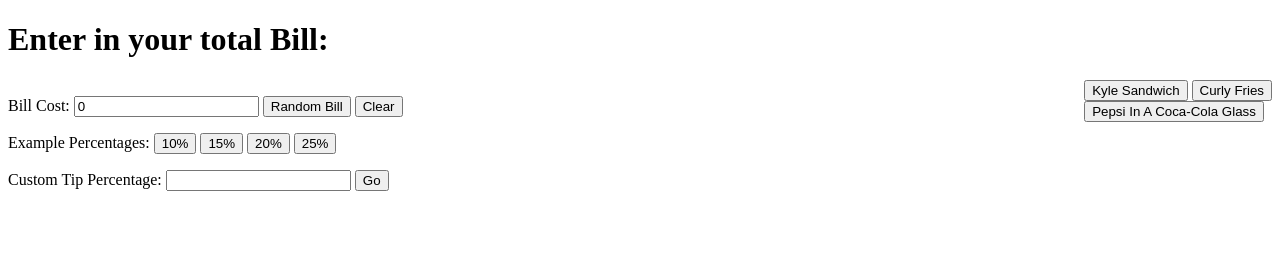
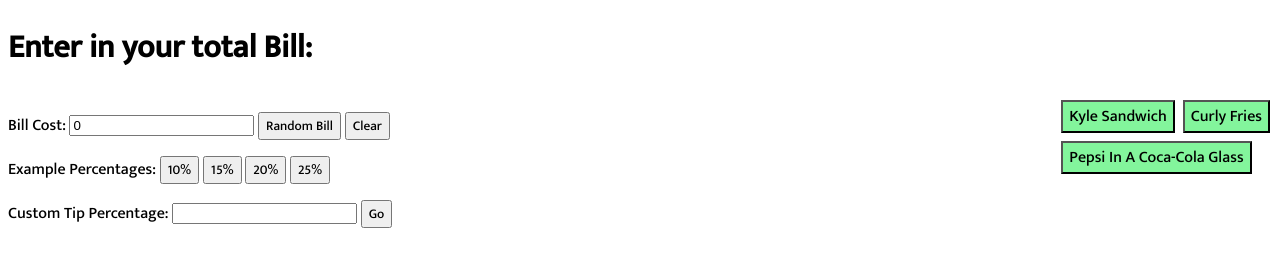
Before and after one commit to kyle627/TipCalc, a plain HTML site: page index.html in a window 1280 px wide. Drawn offline with Linux system fonts and the light colour scheme.

Commit message:
Started On cosmetics, end cases for removing subgroups fixed

```diff
--- a/index.html
+++ b/index.html
@@ -2,6 +2,7 @@
 <html>
 <head>
 	<title>Tip Calculator</title>
+	<link href="https://fonts.googleapis.com/css2?family=Mukta:wght@500&display=swap" rel="stylesheet">
 	<style type="text/css">
 		.flex{
 			display: flex;
@@ -12,26 +13,40 @@
 			bottom: 0;
 			right: 0;
 		}
+		.button{
+			font-family: 'Mukta', sans-serif;
+			text-align: center;
+  			text-decoration: none;
+  			display: inline-block;
+  			font-size: 16px;
+  			margin: 4px 2px;
+  			cursor: pointer;
+  			color: black;
+  			background-color: #83F59C ;
+		}
+		.tipStyle{
+			font-family: 'Mukta', sans-serif;
+		}
 	</style>
 </head>
 <body>
-	<h1>Enter in your total Bill:<br></h1>
+	<h1 style="font-family: 'Mukta', sans-serif;">Enter in your total Bill:<br></h1>
 	<div class="flex">
 		<div>
-			<p>Bill Cost:
+			<p style="font-family: 'Mukta', sans-serif;">Bill Cost:
 			<input type="text" id="billCost" value="0">
-				<button onclick="randomBill()" id="randomBill" value="0">Random Bill</button>
-				<button onclick="clearBill()" id="clearBill" value="0">Clear</button>
+				<button onclick="randomBill()" id="randomBill" value="0" style="font-family: 'Mukta', sans-serif;">Random Bill</button>
+				<button onclick="clearBill()" id="clearBill" value="0" style="font-family: 'Mukta', sans-serif;">Clear</button>
 			</p>
-			<p>Example Percentages:
-				<button onclick="tipCalculator(.10)" id="tip" value="0.10">10%</button>
-				<button onclick="tipCalculator(.15)" id="tip" value="0.15">15%</button>
-				<button onclick="tipCalculator(.20)" id="tip" value="0.20">20%</button>
-				<button onclick="tipCalculator(.25)" id="tip" value="0.20">25%</button></p>
+			<p style="font-family: 'Mukta', sans-serif;">Example Percentages:
+				<button onclick="tipCalculator(.10)" id="tip" value="0.10" style="font-family: 'Mukta', sans-serif;">10%</button>
+				<button onclick="tipCalculator(.15)" id="tip" value="0.15" style="font-family: 'Mukta', sans-serif;">15%</button>
+				<button onclick="tipCalculator(.20)" id="tip" value="0.20" style="font-family: 'Mukta', sans-serif;">20%</button>
+				<button onclick="tipCalculator(.25)" id="tip" value="0.20" style="font-family: 'Mukta', sans-serif;">25%</button></p>
 
-			<p>Custom Tip Percentage:
+			<p style="font-family: 'Mukta', sans-serif;">Custom Tip Percentage:
 				<input type="text" id="customTip">
-					<button onclick="customTipCalculator()">Go</button>
+					<button onclick="customTipCalculator()" style="font-family: 'Mukta', sans-serif;">Go</button>
 			</p>
 
 			<p id="output"></p>
@@ -101,6 +116,14 @@
 						document.getElementById("SmallCurlyFries").style.display = "none";
 						document.getElementById("LargeCurlyFries").style.display = "none";
 				});
+				document.getElementById("kyleSandwich").addEventListener("click", function(){
+					document.getElementById("SmallCurlyFries").style.display = "none";
+					document.getElementById("LargeCurlyFries").style.display = "none";
+				})
+				document.getElementById("PepsiInACocaColaGlass").addEventListener("click", function(){
+					document.getElementById("SmallCurlyFries").style.display = "none";
+					document.getElementById("LargeCurlyFries").style.display = "none";
+				})
 			}
 			if (document.getElementById("LargeCurlyFries").style.display = "none") {
 				document.getElementById("LargeCurlyFries").style.display = "inline-block";
@@ -109,6 +132,14 @@
 						document.getElementById("SmallCurlyFries").style.display = "none";
 						document.getElementById("LargeCurlyFries").style.display = "none";
 					})
+				document.getElementById("kyleSandwich").addEventListener("click", function(){
+					document.getElementById("SmallCurlyFries").style.display = "none";
+					document.getElementById("LargeCurlyFries").style.display = "none";
+				})
+				document.getElementById("PepsiInACocaColaGlass").addEventListener("click", function(){
+						document.getElementById("SmallCurlyFries").style.display = "none";
+						document.getElementById("LargeCurlyFries").style.display = "none";
+				})
 			}
 		}
 		function multipleChoicesPepsi(){
@@ -136,6 +167,16 @@
 					document.getElementById("E").style.display = "none";
 				})
 			}
+			document.getElementById("kyleSandwich").addEventListener("click", function(){
+					document.getElementById("SmallPepsiInCokeGlass").style.display = "none";
+					document.getElementById("MediumPepsiInCokeGlass").style.display = "none";
+					document.getElementById("E").style.display = "none";
+				})
+			document.getElementById("CurlyFries").addEventListener("click", function(){
+					document.getElementById("SmallPepsiInCokeGlass").style.display = "none";
+					document.getElementById("MediumPepsiInCokeGlass").style.display = "none";
+					document.getElementById("E").style.display = "none";
+			})
 		}
 	</script>
 
```
